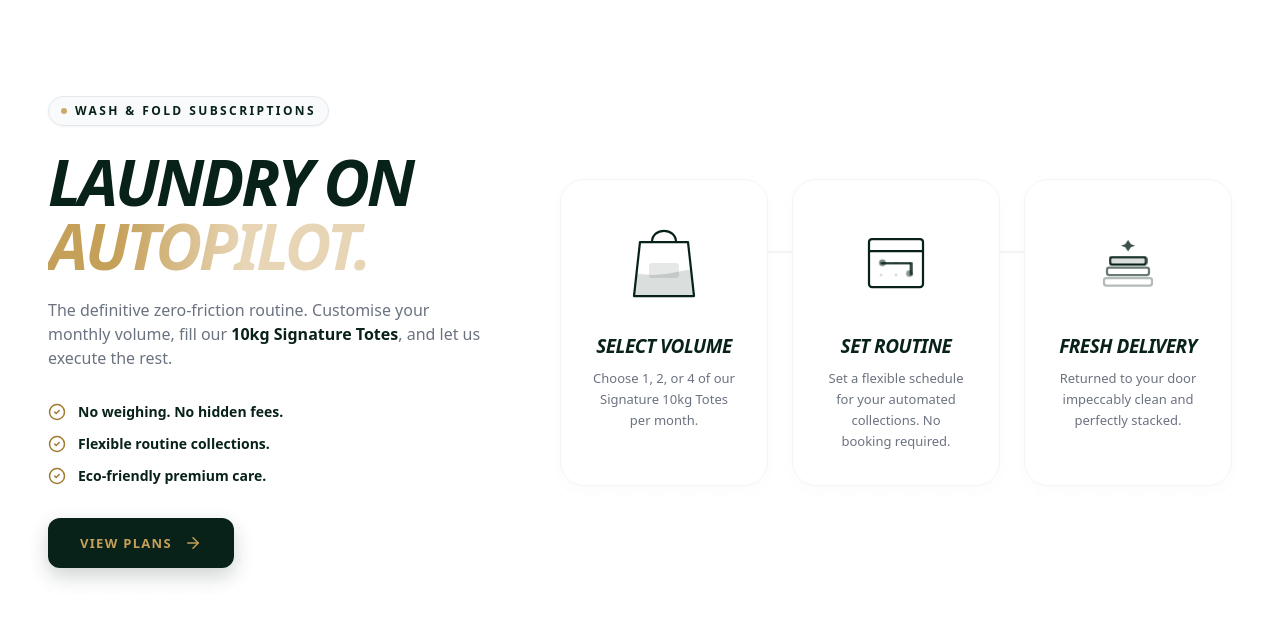
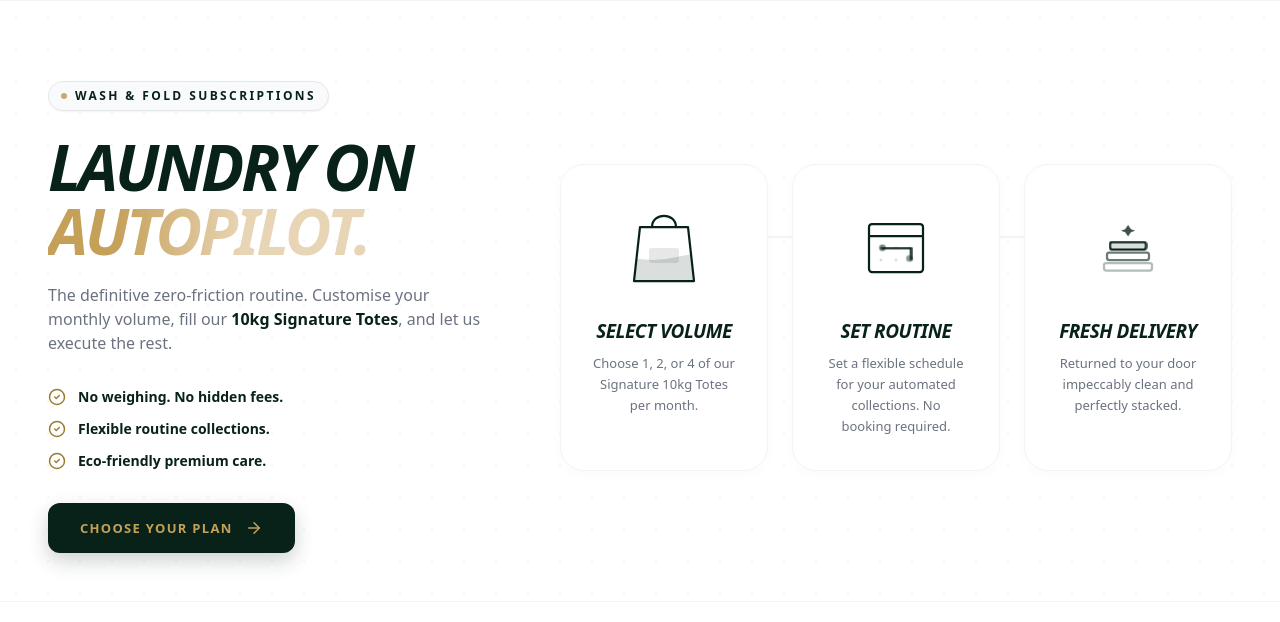
Before and after one commit to asho221/Flydry-website, a React (Create React App) app: page / in a window 1280 px wide. Shown: the top 622 px of the page. Built offline with nearby package versions, Linux system fonts and the light colour scheme.

Commit message:
Update SubscriptionBanner.js

```diff
--- a/src/SubscriptionBanner.js
+++ b/src/SubscriptionBanner.js
@@ -1,7 +1,7 @@
 import React, { useId, useMemo } from 'react';
 import { ArrowRight, CheckCircle2 } from 'lucide-react';
 
-export default function SubscriptionHero() {
+export default function App() {
   const toteClipId = useId();
 
   const steps = useMemo(() => [
@@ -73,7 +73,8 @@ export default function SubscriptionHero() {
   ], [toteClipId]);
 
   return (
-    <section aria-labelledby="subscription-hero-heading" className="relative w-full bg-white text-[#082219] py-16 md:py-24 border-b border-gray-100 overflow-hidden font-sans selection:bg-[#C5A059] selection:text-white">
+    <div className="w-full bg-white">
+      <section aria-labelledby="subscription-hero-heading" className="relative w-full bg-white text-[#082219] pt-16 pb-10 md:pt-20 md:pb-12 border-y border-gray-100 overflow-hidden font-sans selection:bg-[#C5A059] selection:text-white">
 
         <style dangerouslySetInnerHTML={{ __html: `
           /* Faint, elegant architectural grid */
@@ -130,6 +131,7 @@ export default function SubscriptionHero() {
           .exec-card {
             transition: all 0.5s cubic-bezier(0.16, 1, 0.3, 1);
             background: #ffffff;
+            text-decoration: none;
           }
           .exec-card:hover {
             transform: translateY(-4px);
@@ -190,12 +192,11 @@ export default function SubscriptionHero() {
               </div>
             </div>
 
-          <a href="#plans" className="group inline-flex items-center w-max gap-3 bg-[#082219] text-[#C5A059] px-8 py-4 rounded-xl text-xs md:text-[13px] font-black uppercase tracking-widest hover:bg-[#C5A059] hover:text-[#082219] transition-all shadow-[0_8px_20px_rgba(8,34,25,0.2)] hover:shadow-[0_12px_24px_rgba(197,160,89,0.3)]">
-            View Plans
+            <a href="#subscription-plans" className="group inline-flex items-center w-max gap-3 bg-[#082219] text-[#C5A059] px-8 py-4 rounded-xl text-xs md:text-[13px] font-black uppercase tracking-widest hover:bg-[#C5A059] hover:text-[#082219] transition-all shadow-[0_8px_20px_rgba(8,34,25,0.2)] hover:shadow-[0_12px_24px_rgba(197,160,89,0.3)]">
+              Choose your plan
               <ArrowRight size={18} className="group-hover:translate-x-1.5 transition-transform" aria-hidden="true" />
             </a>
           </div>
-
 
           {/* --- RIGHT: THE SEAMLESS PIPELINE (60% Width) --- */}
           <div className="w-full lg:w-[60%] relative mt-4 lg:mt-0">
@@ -221,10 +222,11 @@ export default function SubscriptionHero() {
             <div className="grid grid-cols-1 md:grid-cols-3 gap-5 md:gap-6 relative z-10" role="list">
 
               {steps.map((step) => (
-              <div
+                <a
+                  href="#subscription-plans"
                   key={step.id}
                   role="listitem"
-                className="exec-card group flex flex-row md:flex-col items-center md:items-start p-6 md:p-8 rounded-[1.5rem] border border-gray-100 shadow-[0_4px_15px_rgba(0,0,0,0.02)] cursor-default overflow-hidden relative"
+                  className="exec-card group flex flex-row md:flex-col items-center md:items-start p-6 md:p-8 rounded-[1.5rem] border border-gray-100 shadow-[0_4px_15px_rgba(0,0,0,0.02)] cursor-pointer overflow-hidden relative"
                 >
                   {/* 1. Large, Prominent Artwork (No confining boxes) */}
                   <div className="flex-shrink-0 md:w-full flex md:justify-center mb-0 md:mb-6 mr-6 md:mr-0">
@@ -240,7 +242,7 @@ export default function SubscriptionHero() {
                       {step.desc}
                     </p>
                   </div>
-              </div>
+                </a>
               ))}
 
             </div>
@@ -248,5 +250,6 @@ export default function SubscriptionHero() {
 
         </div>
       </section>
+    </div>
   );
 }
```
Lines whose indentation alone changed are shown as unchanged.
